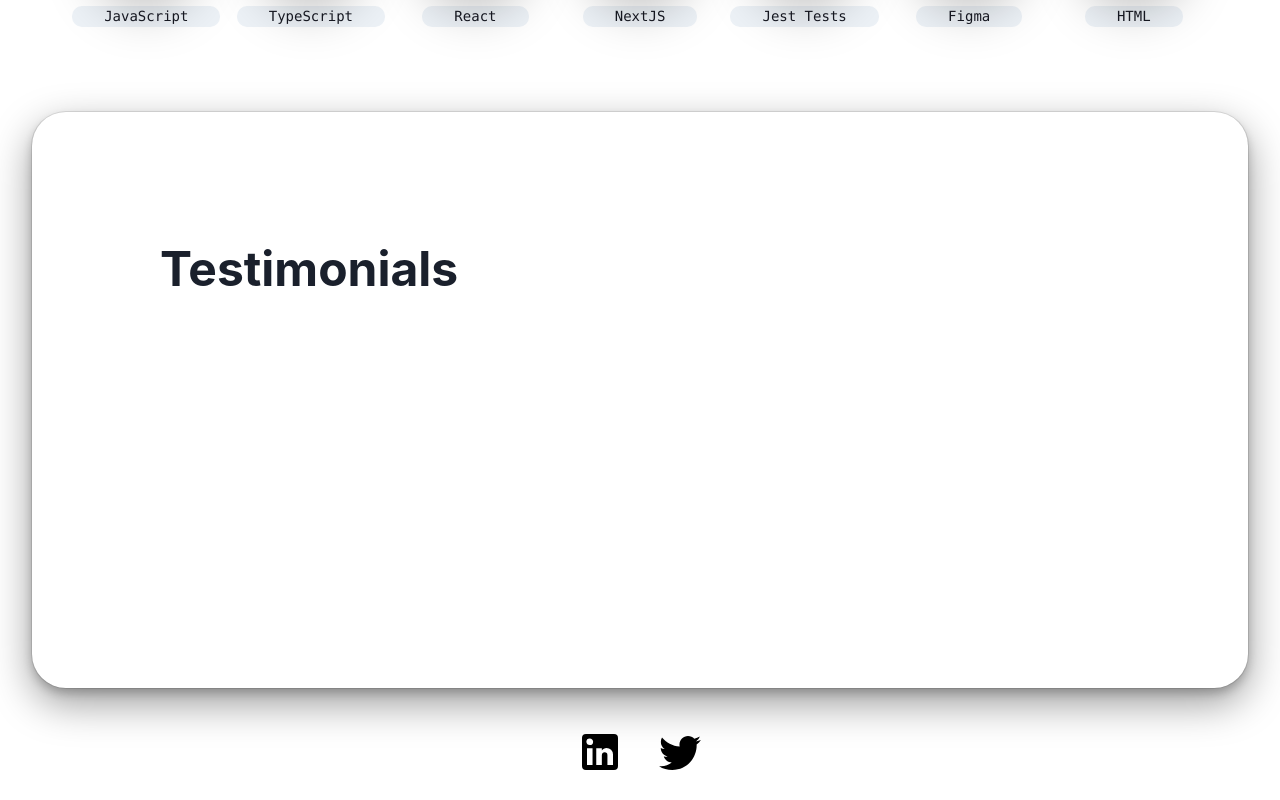
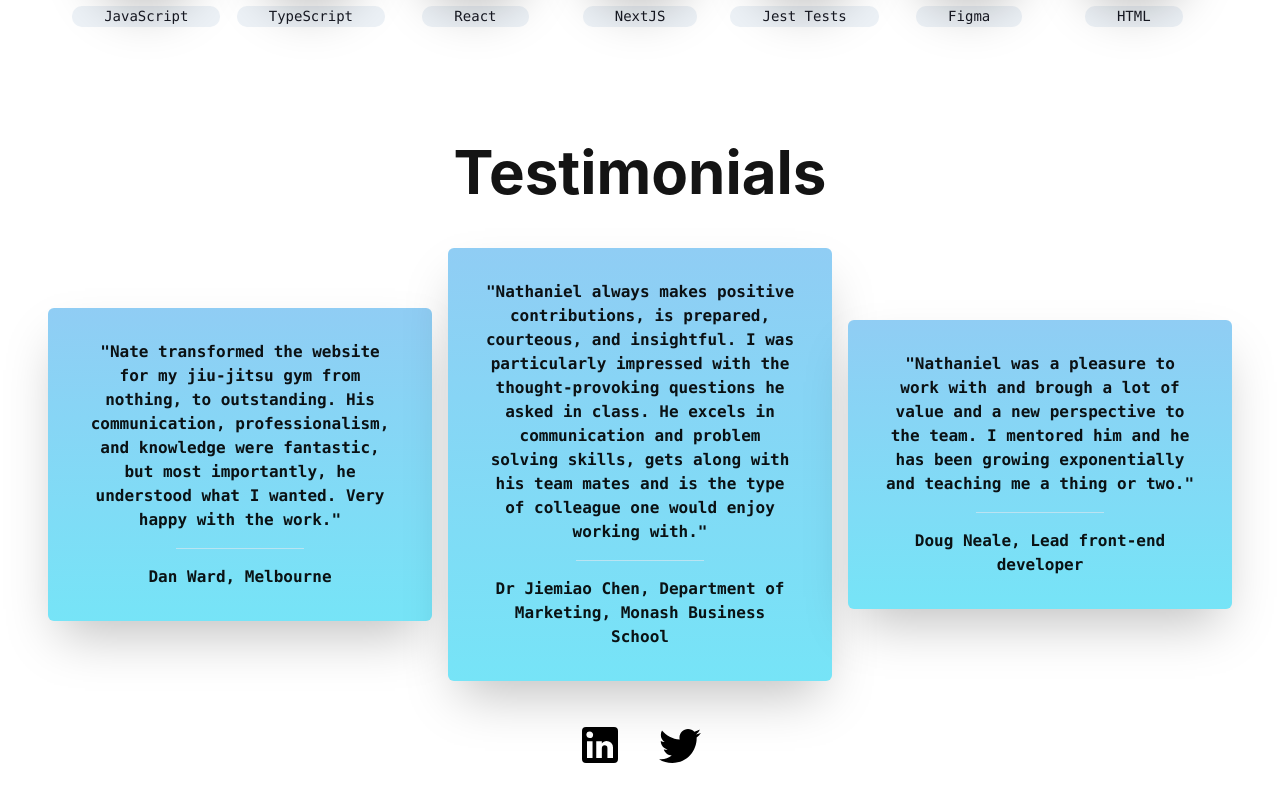
Before and after one commit to nategia/nathaniel-website, a Next.js app: page / in a window 1280 px wide. Shown: the part 1656-2456 px from the top of the page. Built offline with nearby package versions, Linux system fonts and the light colour scheme.

Commit message:
testimonials wip

```diff
--- a/src/components/Testimonials.tsx
+++ b/src/components/Testimonials.tsx
@@ -1,32 +1,110 @@
-import { Flex, Heading, Stack, useMediaQuery } from "@chakra-ui/react";
+import {
+  Card,
+  Code,
+  Divider,
+  Flex,
+  Heading,
+  SimpleGrid,
+  Spacer,
+  Stack,
+  Text,
+  useMediaQuery,
+} from "@chakra-ui/react";
+
+const cardStyles = {
+  p: 8,
+  bgColor: "blue.200",
+  shadow: "2xl",
+  bgGradient: "linear(to-b,   blue.200,cyan.300,)",
+};
 
 function Testimonials() {
+  const [isLargerThan500] = useMediaQuery("(min-width: 500px)");
   const [isLargerThan800] = useMediaQuery("(min-width: 800px)");
-  const [isLargerThan500] = useMediaQuery("(min-width: 500px)");
+  const [isLargerThan700] = useMediaQuery("(min-width: 700px)");
 
   return (
-    <Stack
-      h="xl"
-      borderRadius={34}
-      boxShadow="dark-lg"
-      bgSize="cover"
-      bgPosition="center"
-    >
-      <Flex
-        direction={isLargerThan800 ? "row" : "column"}
-        p={isLargerThan800 ? 32 : 16}
-      >
-        <Stack
-          gap={isLargerThan800 ? 6 : 4}
-          textAlign="left"
-          justifyItems="left"
+    <Flex h="auto">
+      <Stack w="full" spacing={4}>
+        <Heading
+          py={6}
+          as="span"
+          fontSize={isLargerThan700 ? "6xl" : "4xl"}
+          textColor="blackAlpha.900"
+          textAlign="center"
         >
-          <Heading as="span" fontSize={isLargerThan500 ? "5xl" : "3xl"}>
-            Testimonials
-          </Heading>{" "}
-        </Stack>
-      </Flex>
-    </Stack>
+          Testimonials
+        </Heading>{" "}
+        <SimpleGrid
+          columns={[1, 1, 1, 3, 3]}
+          gap={4}
+          px={4}
+          alignItems="center"
+        >
+          <Card {...cardStyles} textAlign="center">
+            <Code
+              bgColor="transparent"
+              fontSize={isLargerThan500 ? "initial" : "xs"}
+              textColor="blackAlpha.900"
+              fontWeight="bold"
+            >
+              <Text>
+                &quot;Nate transformed the website for my jiu-jitsu gym from
+                nothing, to outstanding. His communication, professionalism, and
+                knowledge were fantastic, but most importantly, he understood
+                what I wanted. Very happy with the work.&quot;
+              </Text>
+              <Flex justify="center">
+                <Divider my={4} maxW={32} bgColor="blackAlpha.900" />
+              </Flex>{" "}
+              <Text>Dan Ward, Melbourne</Text>
+            </Code>
+          </Card>
+          <Card {...cardStyles} textAlign="center">
+            <Code
+              textColor="blackAlpha.900"
+              fontWeight="bold"
+              bgColor="transparent"
+              fontSize={isLargerThan500 ? "initial" : "xs"}
+            >
+              <Text>
+                &quot;Nathaniel always makes positive contributions, is
+                prepared, courteous, and insightful. I was particularly
+                impressed with the thought-provoking questions he asked in
+                class. He excels in communication and problem solving skills,
+                gets along with his team mates and is the type of colleague one
+                would enjoy working with.&quot;
+              </Text>
+              <Flex justify="center">
+                <Divider my={4} maxW={32} bgColor="blackAlpha.900" />
+              </Flex>{" "}
+              <Text>
+                Dr Jiemiao Chen, Department of Marketing, Monash Business School
+              </Text>
+            </Code>
+          </Card>
+          <Card {...cardStyles} textAlign="center">
+            <Code
+              textColor="blackAlpha.900"
+              fontWeight="bold"
+              bgColor="transparent"
+              fontSize={isLargerThan500 ? "initial" : "xs"}
+            >
+              <Text>
+                &quot;Nathaniel was a pleasure to work with and brough a lot of
+                value and a new perspective to the team. I mentored him and he
+                has been growing exponentially and teaching me a thing or
+                two.&quot;
+              </Text>
+              <Flex justify="center">
+                <Divider my={4} maxW={32} bgColor="blackAlpha.900" />
+              </Flex>
+              <Text>Doug Neale, Lead front-end developer</Text>
+            </Code>{" "}
+          </Card>
+        </SimpleGrid>
+      </Stack>
+    </Flex>
   );
 }
 
--- a/src/styles/globals.css
+++ b/src/styles/globals.css
@@ -21,6 +21,6 @@ a {
   }
   body {
     color: white;
-    background: black;
+    /* background: "whiteAlpha.400"; */
   }
 }
```
